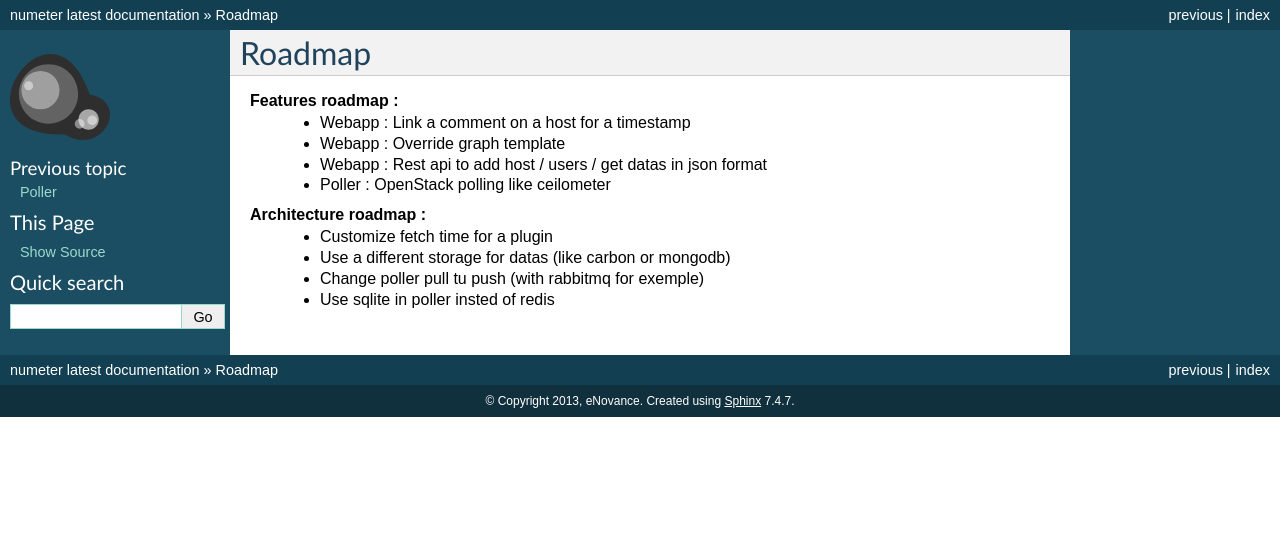
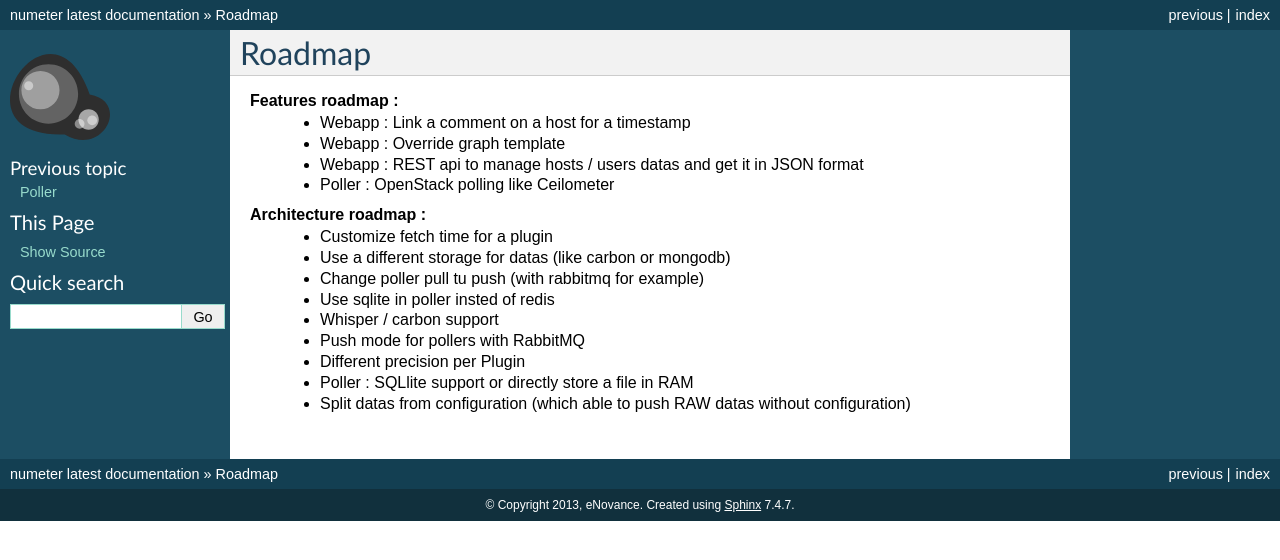
Before and after one commit to redhat-cip/numeter, a Sphinx documentation site: the page built from docs/roadmap.rst, in a window 1280 px wide. Shown: the top 560 px of the page. Built offline with Sphinx 7.4.7, drawn with Linux system fonts in a browser that asks for light colours.

```diff
--- a/docs/roadmap.rst
+++ b/docs/roadmap.rst
@@ -9,11 +9,16 @@
 **Features roadmap :**
   * Webapp : Link a comment on a host for a timestamp
   * Webapp : Override graph template
-  * Webapp : Rest api to add host / users / get datas in json format
-  * Poller : OpenStack polling like ceilometer
+  * Webapp : REST api to manage hosts / users datas and get it in JSON format
+  * Poller : OpenStack polling like Ceilometer
 
 **Architecture roadmap :**
   * Customize fetch time for a plugin
   * Use a different storage for datas (like carbon or mongodb)
-  * Change poller pull tu push (with rabbitmq for exemple)
+  * Change poller pull tu push (with rabbitmq for example)
   * Use sqlite in poller insted of redis
+  * Whisper / carbon support
+  * Push mode for pollers with RabbitMQ
+  * Different precision per Plugin
+  * Poller : SQLlite support or directly store a file in RAM
+  * Split datas from configuration (which able to push RAW datas without configuration)
```
Also changed, not shown: README.md (+2 -10 lines).
